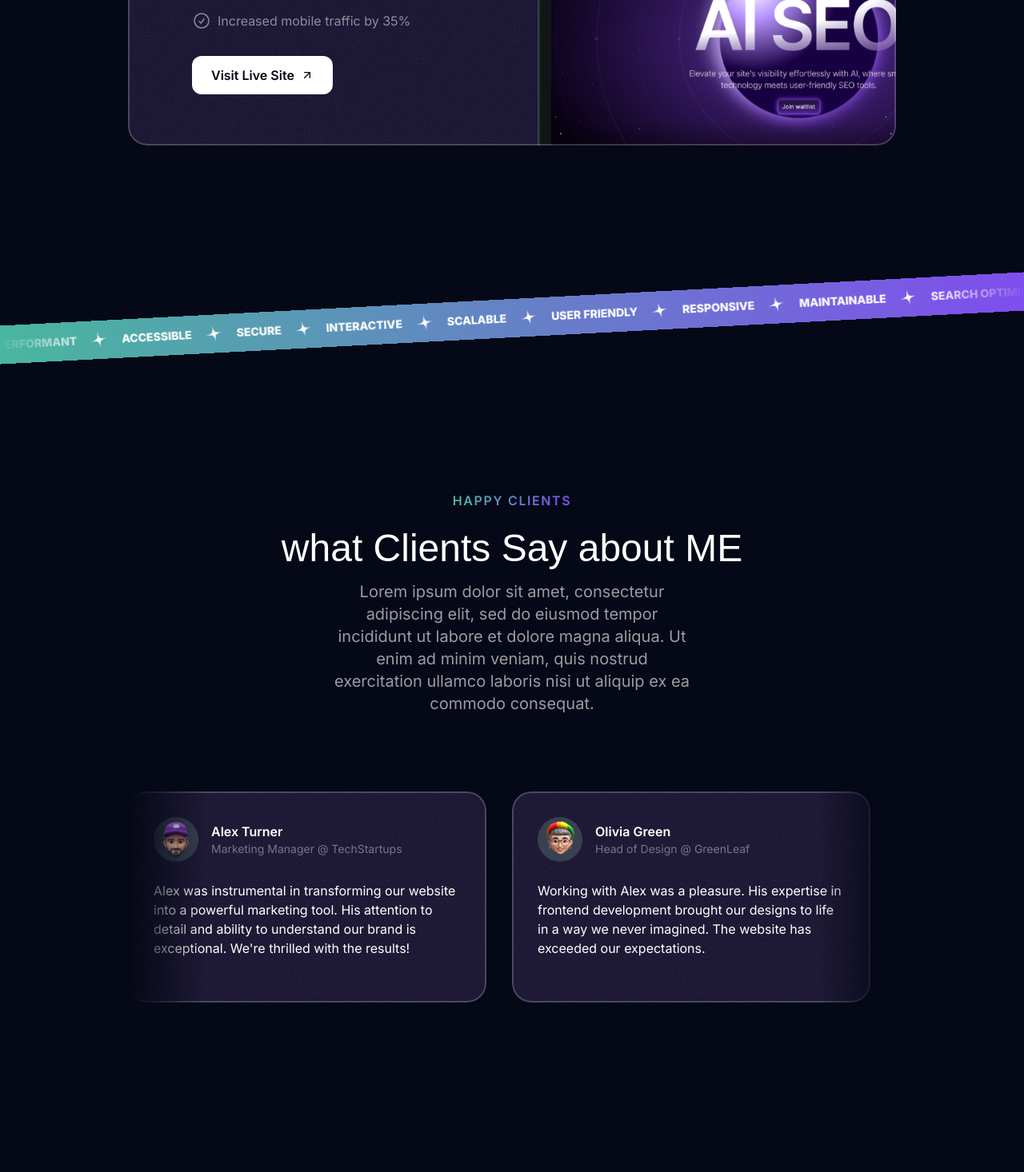
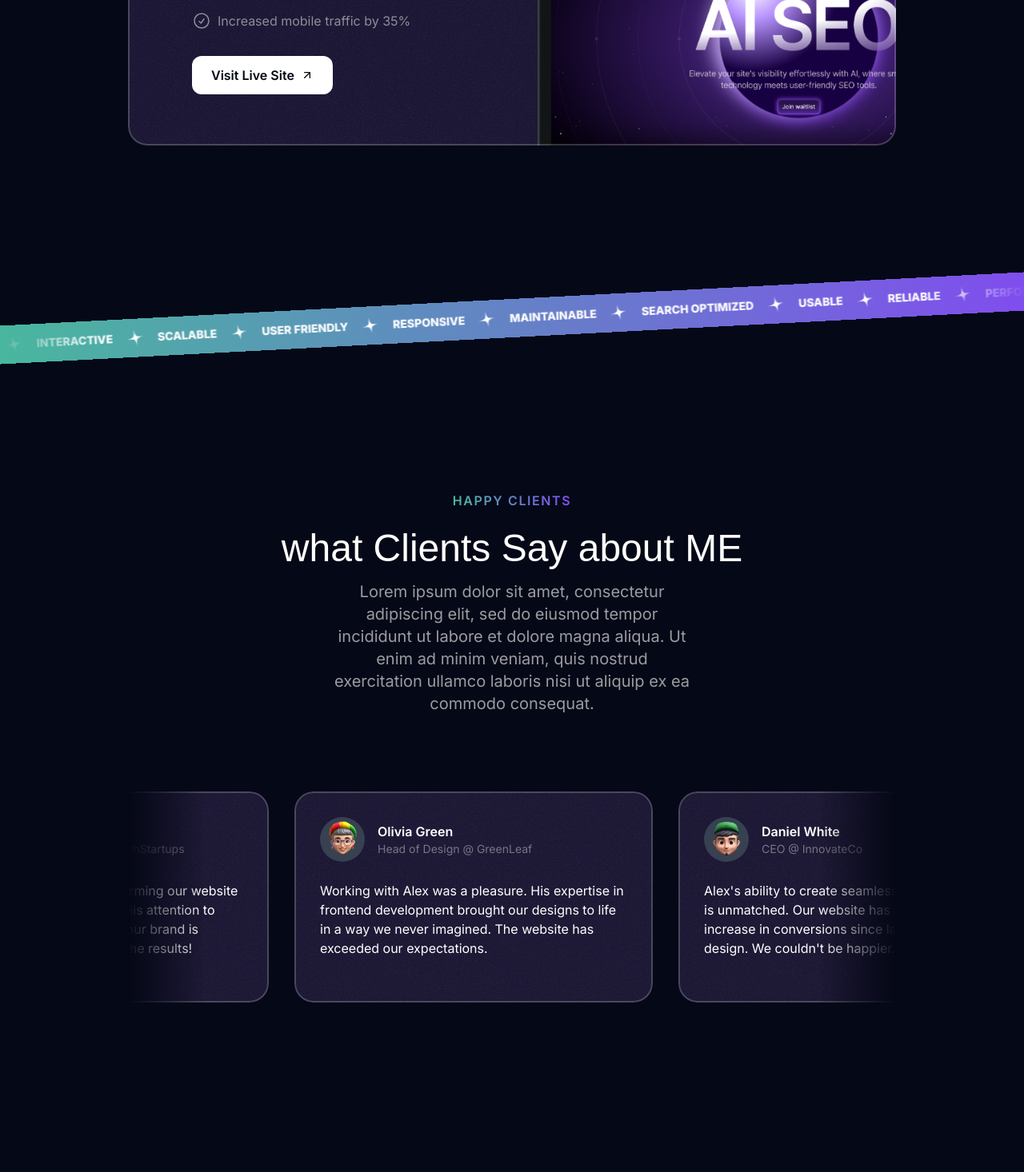
Before and after one commit to AmenZemzem68/amen-zemzem-portfolio-v2, a Next.js app: page / in a window 1280 px wide. Shown: the part 2898-4364 px from the top of the page at 80% size. Built offline with nearby package versions, Linux system fonts and the light colour scheme; a web font is replaced by a local one.

Commit message:
Major Updates

```diff
--- a/src/sections/Tape.tsx
+++ b/src/sections/Tape.tsx
@@ -1,4 +1,5 @@
 import StarIcon from "@/assets/icons/star.svg";
+import { Fragment } from "react";
 
 const words = [
   "Performant",
@@ -19,7 +20,9 @@
     <div className="py-16 lg:py-24 overflow-x-clip">
       <div className="bg-gradient-to-r from-[#49b79e] to-[#804DEE] overflow-x-clip -rotate-3 -mx-1">
         <div className="flex [mask-image:linear-gradient(to_right,transparent,black_10%,black_90%,transparent)]">
-          <div className="flex flex-none gap-4 py-3">
+          <div className="flex flex-none gap-4  pr-4 py-3 animate-move-left [animation-duration:30s]">
+            {[...new Array(2)].fill(0).map((_, idx) => (
+              <Fragment key={idx}>
                 {words.map((word) => (
                   <div key={word} className="inline-flex items-center gap-4">
                     <span className="text-sm font-extrabold uppercase text-white">
@@ -28,6 +31,8 @@
                     <StarIcon className="size-6 text-white -rotate-12" />
                   </div>
                 ))}
+              </Fragment>
+            ))}
           </div>
         </div>
       </div>
--- a/src/sections/Testimonials.tsx
+++ b/src/sections/Testimonials.tsx
@@ -7,6 +7,7 @@
 import grainImage from "@/assets/images/grain.jpg";
 import Image from "next/image";
 import { Card } from "@/components/Card";
+import { Fragment } from "react";
 
 const testimonials = [
   {
@@ -53,12 +54,14 @@
         minim veniam, quis nostrud exercitation ullamco laboris nisi ut
         aliquip ex ea commodo consequat."
         />
-        <div className="mt-16 lg:mt-24 flex overflow-x-clip [mask-image:linear-gradient(to_right,transparent,black_10%,black_90%,transparent)]">
-          <div className="flex gap-8 flex-none">
+        <div className="mt-12 lg:mt-20 flex overflow-x-clip [mask-image:linear-gradient(to_right,transparent,black_10%,black_90%,transparent)] py-4 -my-4">
+          <div className="flex gap-8 pr-8 flex-none animate-move-left [animation-duration:60s] hover:[animation-play-state:paused]">
+            {[...new Array(2)].fill(0).map((_, idx) => (
+              <Fragment key={idx}>
                 {testimonials.map((testimonial) => (
                   <Card
                     key={testimonial.name}
-                className="max-w-xs md:max-w-md p-6 md:p-8"
+                    className="max-w-xs md:max-w-md p-6 md:p-8 hover:-rotate-3 transition duration-300"
                   >
                     <div className="flex gap-4 items-center">
                       <div className="size-14 bg-gray-700 inline-flex rounded-full flex-shrink-0">
@@ -80,6 +83,8 @@
                     </p>
                   </Card>
                 ))}
+              </Fragment>
+            ))}
           </div>
         </div>
       </div>
--- a/tailwind.config.ts
+++ b/tailwind.config.ts
@@ -27,12 +27,21 @@
       },
       animation: {
         "ping-large": "ping-large 1s ease-in-out infinite",
+        "move-left": "move-left 1s linear infinite",
       },
       keyframes: {
         "ping-large": {
           "75%, 100%": {
             transform: "scale(3)",
             opacity: "0",
+          },
+        },
+        "move-left": {
+          "0%": {
+            transform: "translateX(0%)",
+          },
+          "100%": {
+            transform: "translateX(-50%)",
           },
         },
       },
```
Lines whose indentation alone changed are shown as unchanged.
